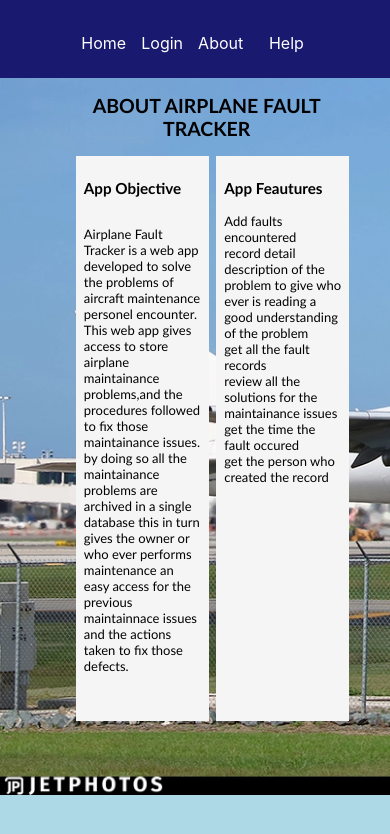
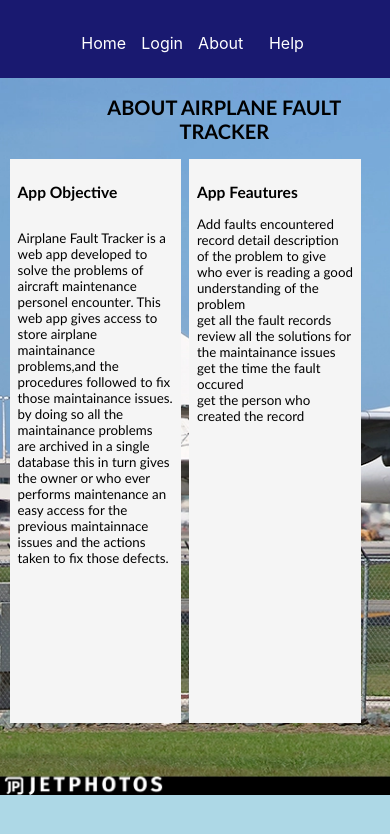
Before and after one commit to benn51/React-node-project, a React (Create React App) app: page /about in a window 390 px wide. Shown: the top 834 px of the page. Built offline with nearby package versions, Linux system fonts and the light colour scheme.

Commit message:
after more css

```diff
--- a/src/components/Front.js
+++ b/src/components/Front.js
@@ -29,18 +29,19 @@ return (
 
 
               <div className='frontnav'>
-                <div className='foricondiv'> < FaBars className={rotate?'fabars':'nofabars'}  size="40px" onClick={rotateFunc}/></div>
+                <div className='foricondiv'> < FaBars className={rotate?'fabars':'nofabars'}  size="40px" onClick={rotateFunc}/>
+                </div>
                    {/* <div> <article className='navarticle'>About Binyam Tafesse</article> </div>*/}
               </div>
 
                 <div className={rotate?'sidenav':'nosidenav'}>
               <div className='sidelist1'>
-                 <li className='list'>Hello</li>
-                  <li className='list'>Welcome</li>
+                 <li className='list'>Hello guest</li>
+                  <li className='list'>Welcome to</li>
                   <li className='list'>to the Home</li>
                   <li className='list'> Page of the</li>
                   <li className='list'>Fault Tracker</li>
-                  <li className='list'> Log in with Google</li>
+                  <li className='list'> Use Google</li>
               </div>
               <div className='sidelist2'>
 
@@ -51,10 +52,15 @@ return (
                   <li className='list'>Fault Tracker</li>
                   <li className='list'>Web App</li>
               </div>
-
-
-
+              <div className='sidelist1'>
+                 <li className='list'>Hello guest</li>
+                  <li className='list'>Welcome to</li>
+                  <li className='list'>to the Home</li>
+                  <li className='list'> Page of the</li>
+                  <li className='list'>Fault Tracker</li>
+                  <li className='list'> Use Google</li>
               </div>
+               </div>
               <div className='upperfrontcontainer'>
               <div  className='profileandside'>
 
@@ -125,6 +131,7 @@ return (
                </div>
         </div>
 
+
            <div className='footerfront'>
                 <div className='footer'>
                     <div className='leftfooter'> <a  href ='https://www.linkedin.com/in/biniyamtafese' target="blank"> <div className='forlinkedin'>< FaLinkedin className='falinkedin'   size="2.5vw" style={{color:'black'}}/></div> </a> </div>
--- a/src/components/about.css
+++ b/src/components/about.css
@@ -5,12 +5,13 @@
 }
 .innerabout{
     display:flex;
+    width:95vw;
+    height:85vh;
     flex-direction:column;
     align-items:center;
-    justify-content:start;
-    width:80vw;
-    height:85vh;
-    margin-left:3vw;
+    justify-content:center;
+
+
 }
 .abouth1{
     margin-left:20vw;
@@ -18,11 +19,12 @@
 
 .innerdiv1{
     display:flex;
+    width:95vw;
+    height:85vh;
     align-items:start;
-    justify-content:start;
-    width:90vw;
-    height:85vh;
-    margin-left:3vw;
+    justify-content:center;
+
+
 }
 .innerdiv2{
     display:flex;
@@ -31,7 +33,7 @@
     justify-content:start;
     width:30VW;
     height:40vh;
-    margin-left:20vw;
+
     text-align: left;
     background-color:whitesmoke;
     padding:2vw;
@@ -51,15 +53,18 @@
 @media (max-width:800px) {
 
     .about{
-        font-size:small;
+        font-size:smaller;
+    }
+    .innerabout{
+
     }
     .innerdiv2{
-        width:70VW;
+        width:40VW;
         height:65vh;
 
     }
     .innerdiv3{
-        width:70VW;
+        width:40VW;
         height:65vh;
 
     }
--- a/src/components/front.css
+++ b/src/components/front.css
@@ -38,13 +38,12 @@
     justify-content:start;
     width:100vw;
     height:10vh;
-
     border-radius: 5px;
-   transition: all .9s ;
-
+    transition: all .9s ;
 
 
 }
+
 .navarticle{
     font-size:larger;
     font-style:italic;
@@ -153,14 +152,14 @@ display:none;
     height:35vh;
     align-items: center;
     justify-content: center;
-   margin-top:2vh;
+
    border-radius:5px;
 
 }
 
 .profiletitlep{
     text-align: left;
-  color:black;
+    color:black;
 }
 
 .frontskillslist{
@@ -171,7 +170,7 @@ flex-direction: column;
 justify-content:space-evenly;
 background-color:aqua ;
 margin-left:1vw;
-margin-top:2vh;
+
 transition-duration: 0.8s;
 border-radius:10px;
 }
@@ -185,7 +184,7 @@ border-radius:10px;
     background-image: url('./pictures/plane.jpeg');
     background-size:cover;
     margin-left:1vw;
-    margin-top:2vh;
+
     transition-duration: 0.8s;
     border-radius:10px;
 }
@@ -249,6 +248,19 @@ border-radius:10px;
     100% {left:95vw; opacity :0.9; display:'none' }
 }
 
+@keyframes showw {
+    0%   { height:5vh }
+    50%  {  height:20vh }
+     100% {  height:40vh}
+
+}
+@keyframes noshow {
+    0%   {  height:40vh}
+    50%  {  height:20vh }
+    100%  {  height:5vh }
+
+}
+
 @media (min-width:800px){
     .frontpersonalproject:hover{
         scale: 1.1;
@@ -273,19 +285,22 @@ border-radius:10px;
        flex-direction:column;
        height:100%;
    }
-    .nosidenav{
-      display:none;
+
+     .frontnav{
+
      }
-
      .fabars{
         size:3vw;
         width:4vw;
         display:block;
+
+        margin-left:10vw;
      }
      .nofabars{
         size:3vw;
         width:4vw;
         display:block;
+
      }
      .foricondiv:first-child{
         size:30vw;
@@ -294,40 +309,45 @@ border-radius:10px;
 
      .sidenav{
         display:flex;
-         width:63vw;
-         height:20vh;
-       border-radius:15px;
+         width:100vw;
+        height:30vh;
+         margin-top: -10vh;
+        background-color:blue;
         align-items:center;
         justify-content:center;
 
+       }
 
 
-     }
+    .nosidenav{
+display: none;
+
+
+    }
+
 
 .sidelist1{
     display:flex;
     width:25vw;
-    height:20vh;
+    height:25vh;
     flex-direction:column;
     align-items:center;
     justify-content:space-evenly;
-    background-color:whitesmoke;
+
 
 }
 .sidelist2{
     display:flex;
     width:25vw;
-    height:20vh;
+    height:25vh;
     flex-direction:column;
     align-items:center;
     justify-content:space-evenly;
-    background-color:whitesmoke;
+
     margin-left:1vw;
 }
 
-     .nosidenav{
-    display: none;
-    }
+
     .list{
         width:17vw;
 
@@ -352,24 +372,28 @@ border-radius:10px;
     .frontskills{
         align-items:center;
         width:90vw;
+
     }
     .frontskillsdetail{
         flex-direction: column;
         align-items:center;
         height:auto;
         overflow:auto;
+
     }
     .frontworkexperience{
         animation:none;
         margin-left:3vw;
         width:65vw;
         height:55vh;
+        margin-top:1vh;
     }
     .frontworkexperiencereverse{
         animation:none;
         margin-left:3vw;
         width:65vw;
         height:55vh;
+        margin-top:1vh;
     }
     .slider{
         height:95vh;
@@ -380,12 +404,15 @@ border-radius:10px;
         flex-direction:column;
         align-items:center;
         justify-content:center;
+        margin-top:1vh;
 
     }
     .frontskillslist{
         width:65vw;
+        margin-top:1vh;
     }
     .profiletitle{
+        margin-top:1vh;
         width:65vw;
         height:45vh;
 
@@ -398,4 +425,11 @@ border-radius:10px;
        background-color:white;
 
     }
+    .forbac{
+        width:75vw;
+        height:95vh;
+        background-color:white;
+
+    opacity: 0.1;
+    }
   }
```
Also changed, not shown: 11 other files (tests, documents, lock files or other folders).
